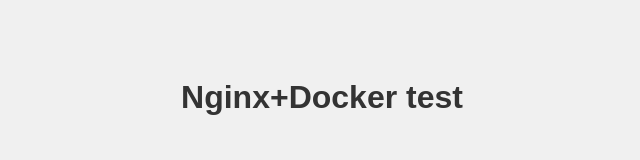
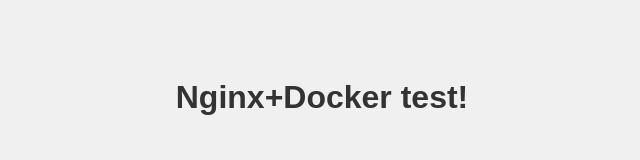
Before and after one commit to Fr3dr1ckson/lab45, a plain HTML site: page index.html in a window 1280 px wide. Shown: the full height of the page, 318-958 px from the left. Drawn offline with Linux system fonts and the light colour scheme.

Commit message:
Sixth commit

```diff
--- a/index.html
+++ b/index.html
@@ -7,6 +7,6 @@
   <link rel="stylesheet" href="style.css">
 </head>
 <body>
-  <h1>Nginx+Docker test</h1>
+  <h1>Nginx+Docker test!</h1>
 </body>
 </html>
```
